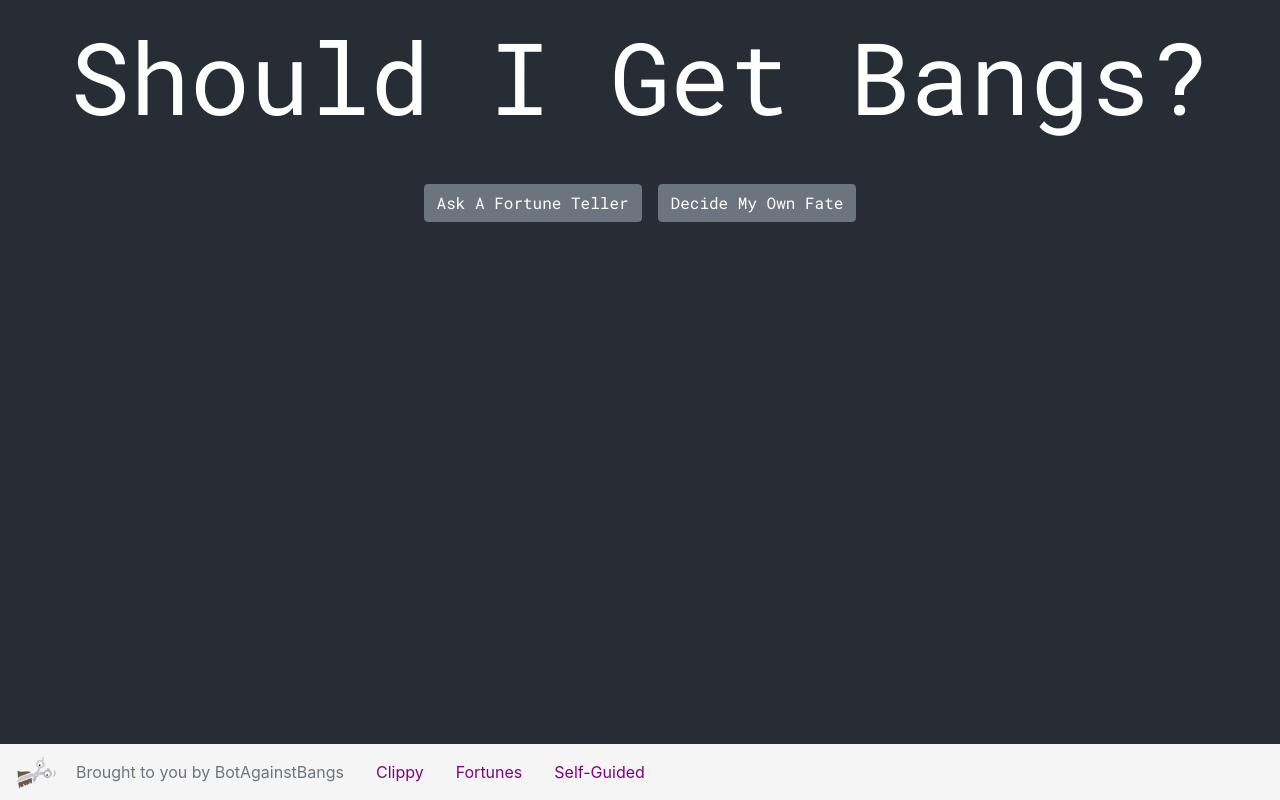
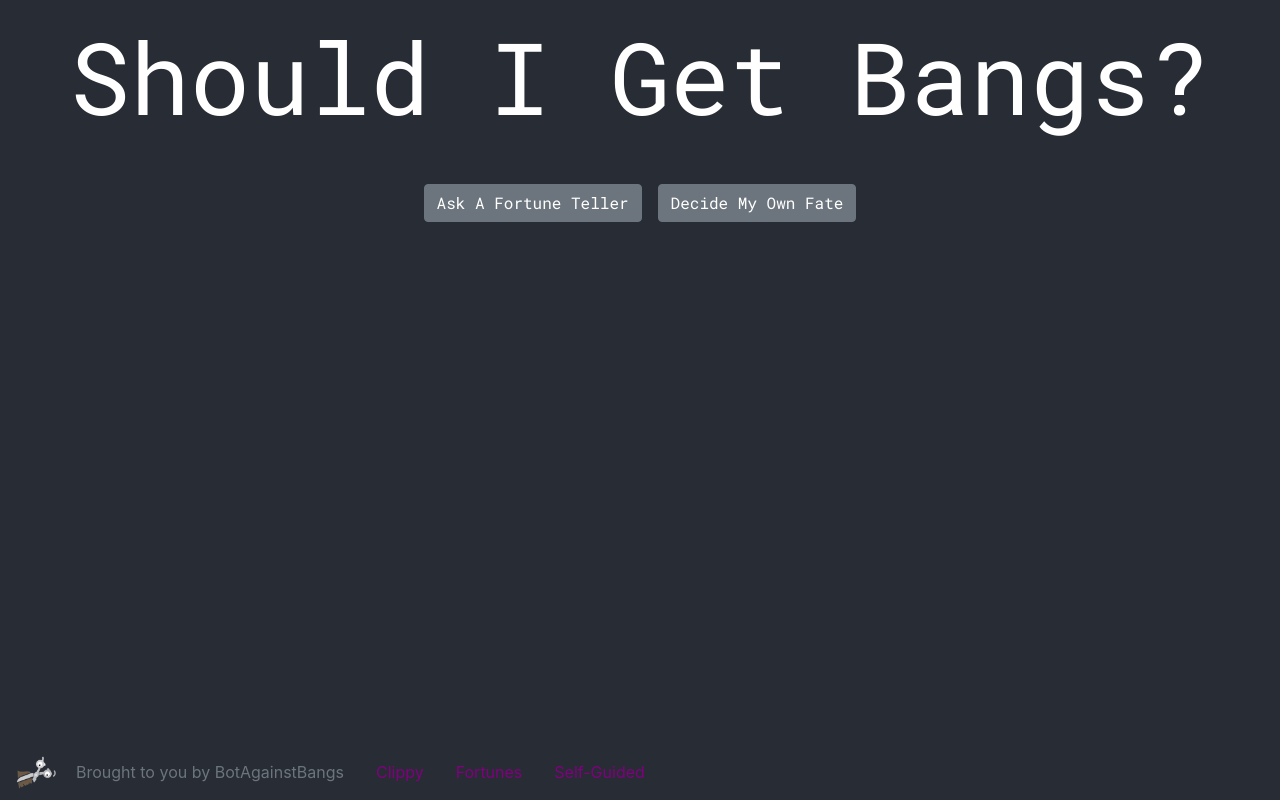
Before and after one commit to mwraich/bots_against_bangs, a React (Create React App) app: page / in a window 1280 px wide. Built offline with nearby package versions, Linux system fonts and the light colour scheme.

Commit message:
Make footer color match background

```diff
--- a/src/index.css
+++ b/src/index.css
@@ -26,5 +26,4 @@ html {
   bottom: 0;
   width: 100%;
   line-height: 40px; /* Vertically center the text there */
-  background-color: #f5f5f5;
 }
```
